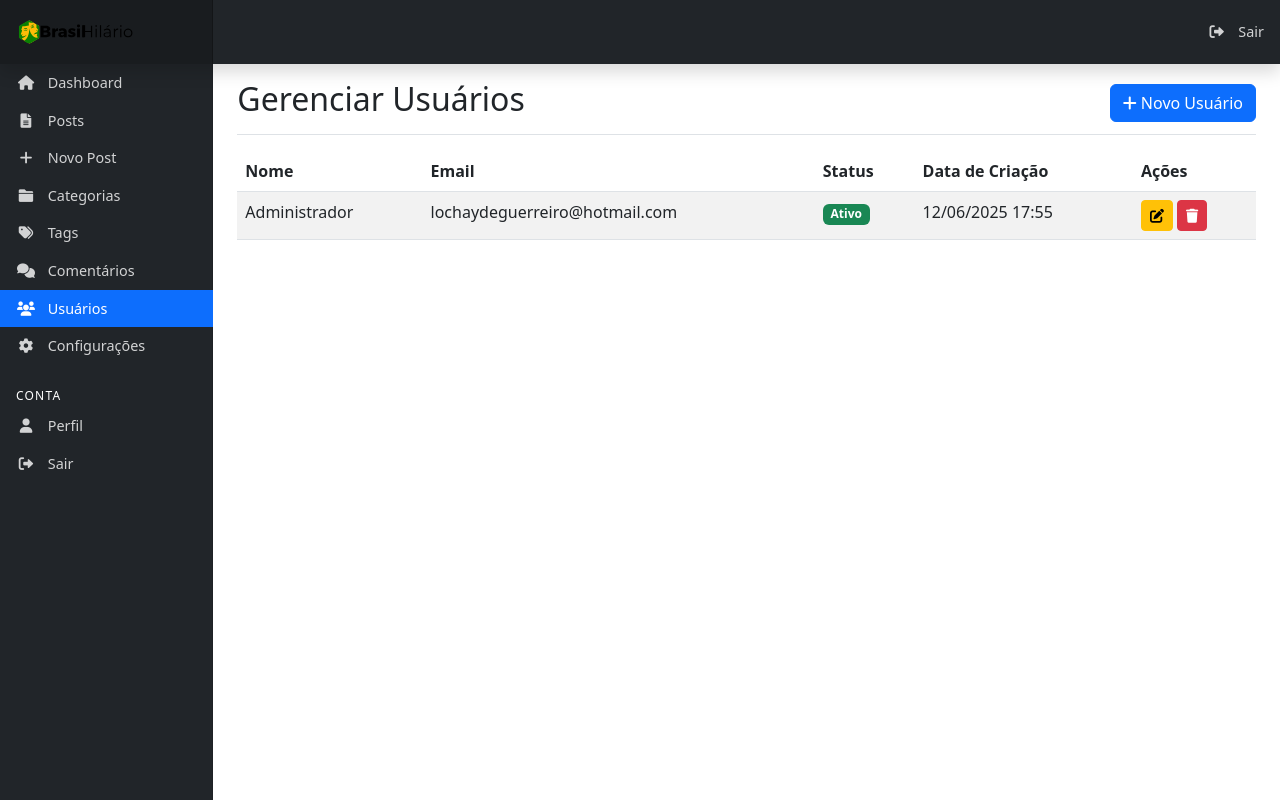
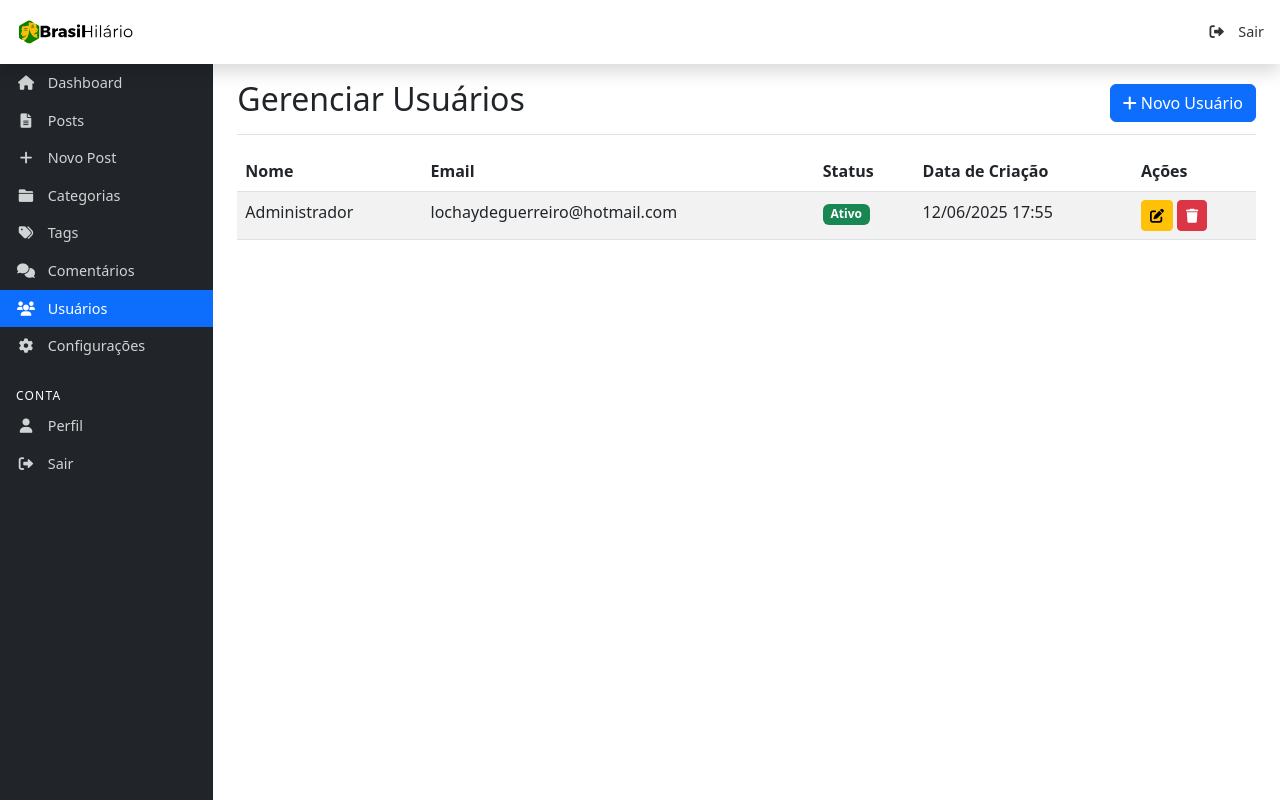
Before and after one commit to LochaydeOliveira/brasil-hilario, a PHP site: page /admin/usuarios.php in a window 1280 px wide. Run offline with PHP 8.4, Linux system fonts and the light colour scheme; a user stored in the database is signed in; data comes from the database, SQL or seed files in the repository.

Commit message:
Correções no Sidebar e Header 2

```diff
--- a/admin/includes/header.php
+++ b/admin/includes/header.php
@@ -44,12 +44,15 @@ if (!isLoggedIn()) {
             overflow-y: auto;
         }
 
+        .navbar {
+            background-color: #fff !important;
+            box-shadow: 0 2px 4px rgba(0,0,0,.1);
+        }
+
         .navbar-brand {
-            padding-top: .75rem;
-            padding-bottom: .75rem;
-            font-size: 1rem;
-            background-color: rgba(0, 0, 0, .25);
-            box-shadow: inset -1px 0 0 rgba(0, 0, 0, .25);
+            padding: .75rem 1rem;
+            background-color: transparent;
+            box-shadow: none;
         }
 
         .navbar-brand img {
@@ -60,6 +63,7 @@ if (!isLoggedIn()) {
         .navbar .navbar-toggler {
             top: .25rem;
             right: 1rem;
+            color: #333;
         }
 
         .navbar .form-control {
@@ -69,14 +73,14 @@ if (!isLoggedIn()) {
         }
 
         .form-control-dark {
-            color: #fff;
-            background-color: rgba(255, 255, 255, .1);
-            border-color: rgba(255, 255, 255, .1);
+            color: #333;
+            background-color: rgba(0, 0, 0, .05);
+            border-color: rgba(0, 0, 0, .1);
         }
 
         .form-control-dark:focus {
             border-color: transparent;
-            box-shadow: 0 0 0 3px rgba(255, 255, 255, .25);
+            box-shadow: 0 0 0 3px rgba(0, 0, 0, .1);
         }
 
         .bd-placeholder-img {
@@ -127,6 +131,15 @@ if (!isLoggedIn()) {
             padding: 20px;
         }
 
+        .navbar .nav-link {
+            color: #333 !important;
+        }
+
+        .navbar .nav-link:hover {
+            color: #0d6efd !important;
+            background-color: transparent;
+        }
+
         @media (max-width: 767.98px) {
             .main-content {
                 margin-left: 0;
@@ -135,7 +148,7 @@ if (!isLoggedIn()) {
     </style>
 </head>
 <body>
-    <header class="navbar navbar-dark sticky-top bg-dark flex-md-nowrap p-0 shadow">
+    <header class="navbar sticky-top flex-md-nowrap p-0 shadow">
         <a class="navbar-brand col-md-3 col-lg-2 me-0 px-3" href="index.php">
             <img src="../assets/img/logo-brasil-hilario-quadrada-svg.svg" alt="Brasil Hilário" class="img-fluid">
         </a>
```
Also changed, not shown: 2 other files.
